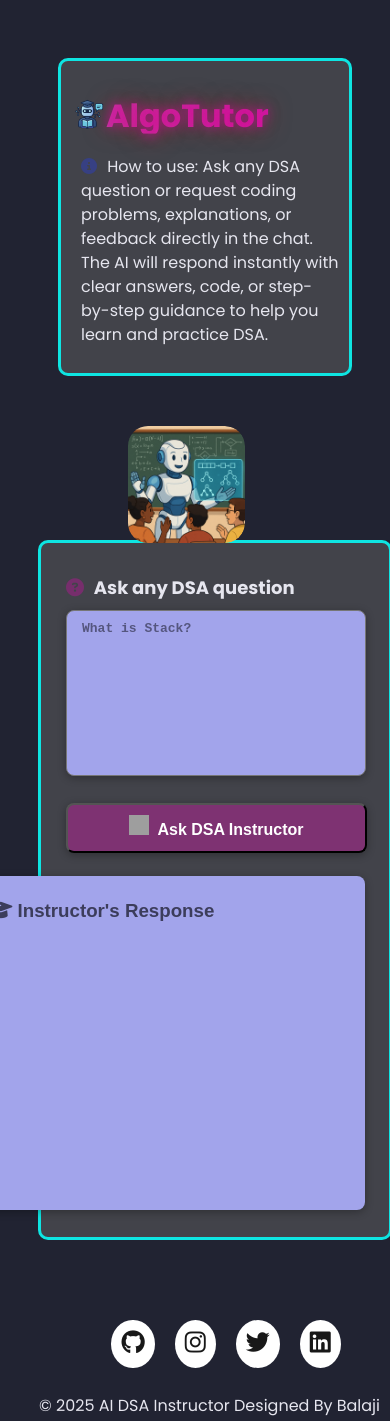
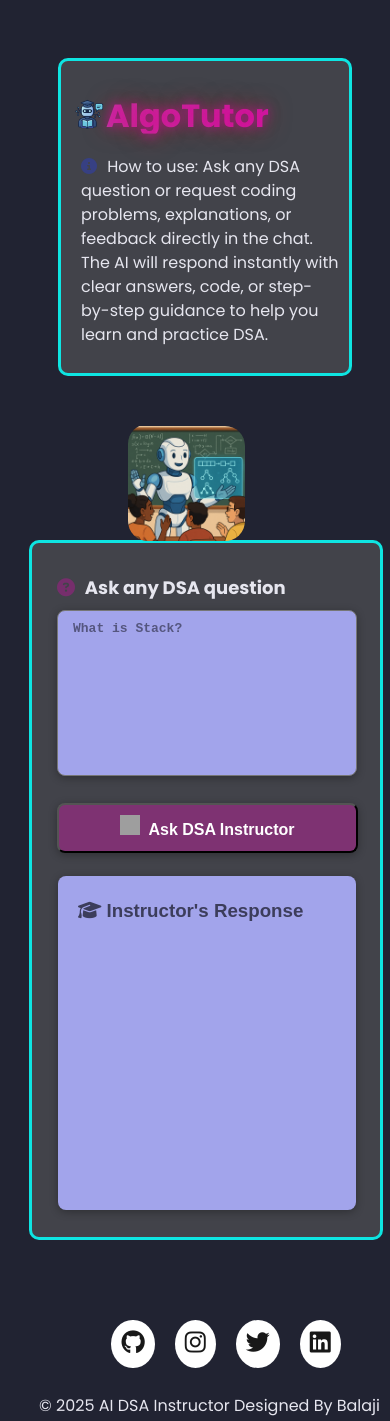
Before and after one commit to balajiraparti/AlgoTutor-AI-powered-DSA-Instructor, a React (Vite) app in the folder Frontend/: page / in a window 390 px wide. Shown: the top 1421 px of the page. Built offline with nearby package versions, Linux system fonts and the light colour scheme; grey boxes are pictures that could not be loaded.

Commit message:
new commit

```diff
--- a/Frontend/src/index.css
+++ b/Frontend/src/index.css
@@ -317,7 +317,7 @@ right: 52px;
   box-shadow: 0 2px 8px rgba(0,0,0,0.3);
     /* margin-left: 1px; */
   width: 793px;
-    min-width: 396px;
+    min-width: 200px;
     /* max-height: 2000px; */
     min-height: 300px;
     height: 510px;
@@ -410,6 +410,28 @@ top: 110px;
     .chatM {
         left: 150px;
         width: calc(100% - 170px);
+
+    }
+        .res {
+      width: calc(100% - 50px) !important;
+        right: 20px;
+        height: calc(100% - 360px) !important;
+
+    }
+        .txtarea {
+        width: calc(100% - 80px) !important; /* Original left:50px */
+        left: 25px;
+    }
+
+    .bt {
+        width: calc(100% - 47px) !important;
+        left: 25px;
+    }
+    .ins{
+      width: 100%;
+      position: relative;
+      bottom: 2px;
+
     }
 }
 
@@ -418,15 +440,29 @@ top: 110px;
         left: 50px;
         width: calc(100% - 70px);
     }
+        .res {
+      width: calc(100% - 50px) !important;
+        right: 20px;
+        height: calc(100% - 360px) !important;
 
-    .res {
-        width: calc(100% - 104px); /* 52px * 2 */
     }
+        .txtarea {
+        width: calc(100% - 80px) !important; /* Original left:50px */
+        left: 25px;
+    }
+
+    .bt {
+        width: calc(100% - 47px) !important;
+        left: 25px;
+    }
+
+
 }
 
 @media (max-width: 768px) {
     .chatM {
         left: 20px;
+
         width: calc(100% - 40px);
         min-height: 800px;
     }
@@ -442,7 +478,7 @@ top: 110px;
     }
 
     .res {
-      width: calc(100% - 100px) !important;
+      width: calc(100% - 50px) !important;
         right: 24px;
         height: calc(100% - 360px) !important;
 
@@ -455,7 +491,7 @@ top: 110px;
 
 @media (max-width: 576px) {
     .chatM {
-        left: 10px;
+        left: 1px;
         width: calc(100% - 20px);
         margin-top: 40px;
         min-height: 700px;
@@ -473,18 +509,16 @@ top: 110px;
     .chatM .cht .qu {
         font-size: 18px;
     }
+     .foot{
+    width:100%;
+
+left:1px;
+
+  }
+
 }
 
 .con::-webkit-scrollbar-track {
   background: #fff;
   border-radius: 8px;
 }
-@media (max-width:800px)
-{
-  .foot{
-    width:(100%-100px);
-    position: relative;
-    left: 1px;
-    right: 100px;
-  }
-}
```
